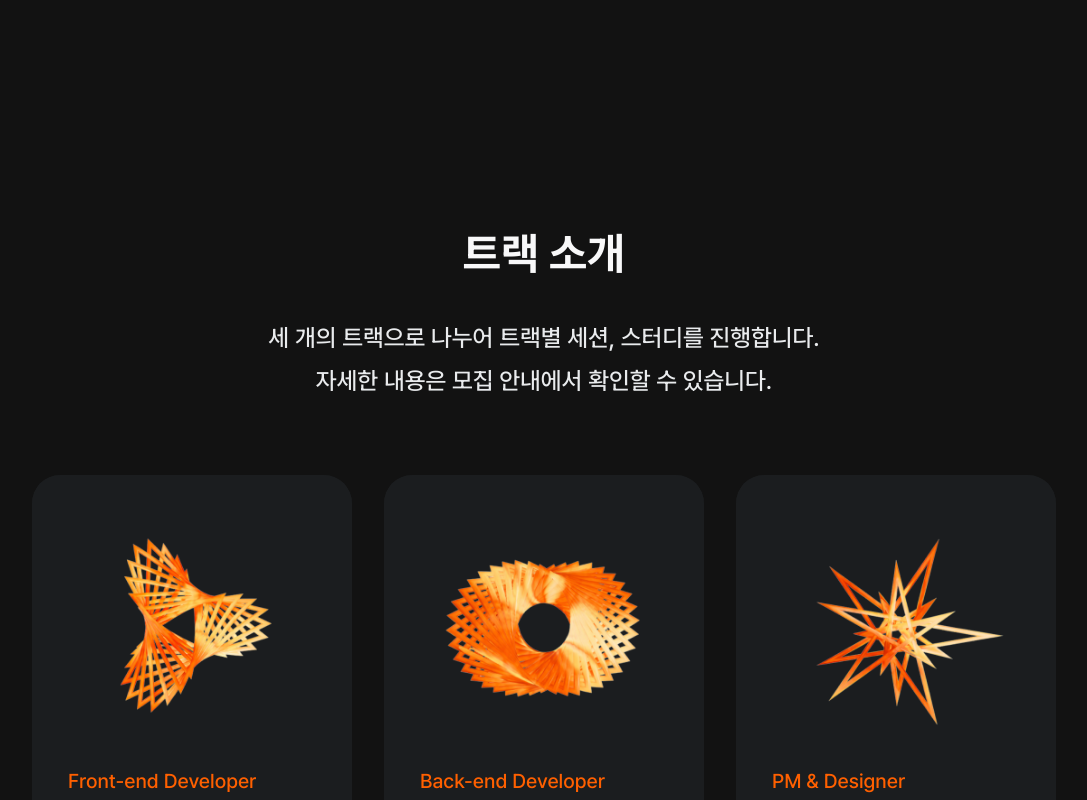
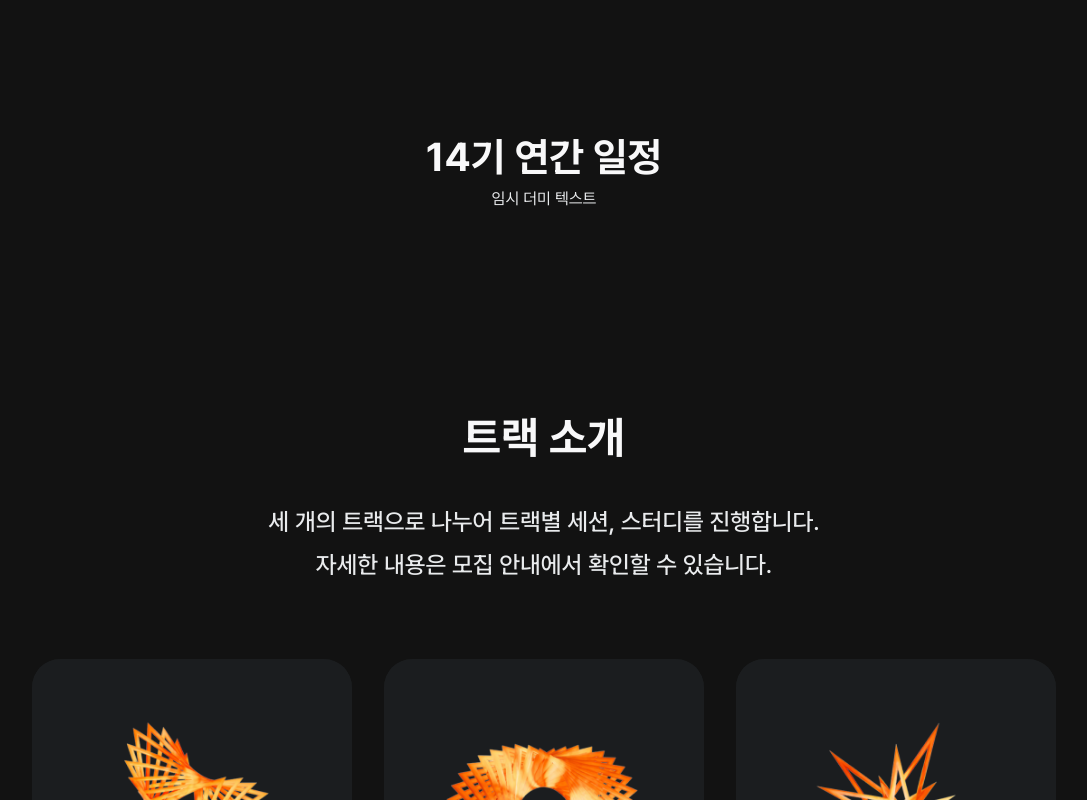
Before and after one commit to LikeLion-at-KMU/14th-Page, a Next.js app: page / in a window 1280 px wide. Shown: the part 2880-3680 px from the top of the page, without its empty margins (96-1183 px from the left). Built offline with nearby package versions, Linux system fonts and the light colour scheme.

Commit message:
Feat: 연간 활동 임시 제작

```diff
--- a/app/page.js
+++ b/app/page.js
@@ -4,6 +4,7 @@ import GalleryStrip from "@/components/Intro/GalleryStrip";
 import Tracks from "@/components/Intro/Tracks";
 import BottomCTA from "@/components/Intro/BottomCTA";
 import Activities from "@/components/Intro/Activities";
+import Annual from "@/components/Intro/Annual";
 
 export default function Page() {
   return (
@@ -12,6 +13,7 @@ export default function Page() {
       <GalleryStrip />
       <StatsCard />
       <Activities />
+      <Annual />
       <Tracks />
       <BottomCTA />
     </main>
--- /dev/null
+++ b/components/Intro/Annual.jsx
@@ -0,0 +1,9 @@
+export default function Annual(){
+
+  return (
+    <div className="flex flex-col items-center justify-center">
+      <h1 className="text-center text-[40px] font-bold text-text-strong">14기 연간 일정</h1>
+      <p>임시 더미 텍스트</p>
+    </div>
+  )
+}
```
